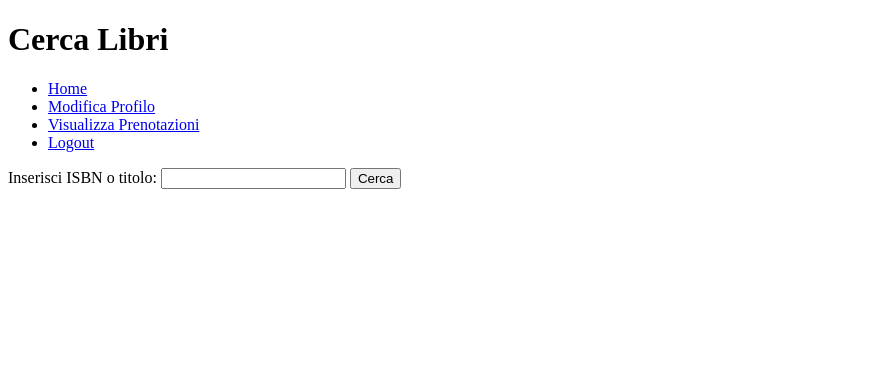
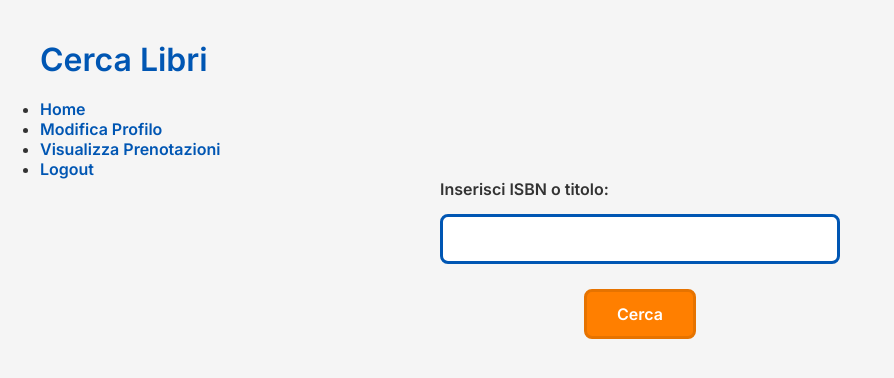
Before and after one commit to jaczao/library-management-system, a PHP site: page /cerca_libri.php in a window 1280 px wide. Shown: the top 378 px of the page, without its empty margins (0-894 px from the left). Run offline with PHP 8.4, Linux system fonts and the light colour scheme; the visitor is signed in with stand-in values (Sample User, id 1); some libraries are stand-ins or nearby versions.

Commit message:
big fix: introdotto un css accettabile con colori, design non nullo ecc

```diff
--- a/cerca_libri.php
+++ b/cerca_libri.php
@@ -33,11 +33,7 @@ if (isset($_GET['search'])) {
 <head>
     <meta charset="UTF-8">
     <title>Cerca Libri - BiblioStudio</title>
-    <style>
-        table { border-collapse: collapse; width: 100%; }
-        table, th, td { border: 1px solid #ccc; padding: 8px; }
-        th { background-color: #f4f4f4; }
-    </style>
+    <link rel="stylesheet" href="css/style.css">
 </head>
 <body>
     <h1>Cerca Libri</h1>
--- a/css/style.css
+++ b/css/style.css
@@ -1,67 +1,183 @@
-/* css/style.css */
+/* Importa un font moderno */
+@import url('https://fonts.googleapis.com/css2?family=Inter:wght@300;400;600&display=swap');
+
+* {
+    margin: 0;
+    padding: 0;
+    box-sizing: border-box;
+    font-family: 'Inter', sans-serif;
+}
 
 body {
-    font-family: Arial, sans-serif;
-    background-color: #f2f2f2;
-    margin: 0;
-    padding: 20px;
+    background-color: #f5f5f5;
+    color: #333;
+    padding: 40px; /* Aggiunto spazio intorno ai lati */
 }
 
-h2 {
-    color: #333;
+/* Contenitore principale */
+.container {
+    width: 80%;
+    max-width: 600px;
+    margin: 50px auto;
+    background: white;
+    padding: 40px;  /* Aumentato padding per più spazio interno */
+    border-radius: 12px;
+    box-shadow: 0px 4px 10px rgba(0, 0, 0, 0.15);
+    border: 3px solid #0056b3;
+    text-align: center;
 }
 
-form {
-    background: #fff;
-    padding: 15px;
-    border-radius: 5px;
-    box-shadow: 0 0 5px rgba(0,0,0,0.1);
-    max-width: 500px;
+/* Titoli */
+h1, h2, h3 {
+    color: #0056b3;
     margin-bottom: 20px;
+    font-weight: 700;
 }
 
-label {
-    font-weight: bold;
+/* Form */
+form {
+    display: flex;
+    flex-direction: column;
+    align-items: center;
+    gap: 15px;
 }
 
-input[type="text"],
-input[type="password"],
-textarea,
-select {
+/* Etichette */
+label {
+    font-weight: 600;
+    color: #333;
     width: 100%;
-    padding: 8px;
-    margin: 5px 0 15px 0;
-    border: 1px solid #ccc;
-    border-radius: 4px;
+    max-width: 400px;
+    text-align: left;
 }
 
-input[type="submit"] {
-    background-color: #4CAF50;
-    color: white;
-    padding: 10px 15px;
-    border: none;
-    border-radius: 4px;
-    cursor: pointer;
+/* Input e Select */
+input, select {
+    width: 100%;
+    max-width: 400px;
+    padding: 12px;
+    border: 3px solid #0056b3;
+    border-radius: 8px;
+    font-size: 16px;
+    transition: all 0.3s ease-in-out;
+    text-align: center;
 }
 
-input[type="submit"]:hover {
-    background-color: #45a049;
+input:focus, select:focus {
+    border-color: #ff7f00;
+    outline: none;
+    box-shadow: 0px 0px 5px rgba(255, 127, 0, 0.5);
 }
 
-ul {
-    list-style-type: none;
-    padding: 0;
+/* Pulsanti */
+button {
+    background: #ff7f00;
+    color: white;
+    font-size: 16px;
+    font-weight: 600;
+    border: 3px solid #e67300;
+    padding: 12px 30px;
+    border-radius: 8px;
+    cursor: pointer;
+    transition: all 0.3s ease-in-out;
+    text-align: center;
+    max-width: 200px;
+    margin-top: 10px; /* Spazio tra pulsante e altri elementi */
 }
 
-ul li {
-    margin: 5px 0;
+button:hover {
+    background: #e67300;
+    border-color: #cc5c00;
 }
 
+/* Link */
 a {
+    color: #0056b3;
     text-decoration: none;
-    color: #007BFF;
+    font-weight: 600;
+    margin-top: 10px; /* Più spazio sopra */
 }
 
 a:hover {
     text-decoration: underline;
 }
+
+/* Messaggi di errore e successo */
+.alert {
+    padding: 12px;
+    margin: 20px 0; /* Aggiunto più spazio sopra e sotto */
+    border-radius: 8px;
+    font-weight: 600;
+    text-align: center;
+    border: 3px solid;
+}
+
+.alert.success {
+    background: #28a745;
+    color: white;
+    border-color: #1e7e34;
+}
+
+.alert.error {
+    background: #dc3545;
+    color: white;
+    border-color: #b21f2d;
+}
+
+/* Tabella per Visualizza Prenotazioni */
+table {
+    width: 100%;
+    border-collapse: collapse;
+    margin-top: 30px; /* Più spazio sopra */
+    border: 3px solid #0056b3;
+}
+
+th, td {
+    padding: 15px; /* Maggiore spazio interno */
+    text-align: left;
+    border-bottom: 3px solid #ddd;
+}
+
+th {
+    background: #0056b3;
+    color: white;
+}
+
+/* Home Lettore e Home Bibliotecario */
+.home-buttons {
+    display: flex;
+    flex-direction: column;
+    align-items: center;
+    gap: 20px;
+    margin-top: 30px;
+}
+
+/* Pagina dettaglio libro */
+.book-info {
+    padding: 25px;
+    background: white;
+    border-radius: 12px;
+    box-shadow: 0px 4px 10px rgba(0, 0, 0, 0.1);
+    border: 3px solid #ff7f00;
+    margin-top: 30px; /* Più spazio sopra */
+}
+
+/* Dropdown sede */
+.sede-select {
+    margin-top: 20px; /* Più spazio sopra */
+    width: 100%;
+    max-width: 400px;
+    text-align: center;
+}
+
+/* Responsive */
+@media (max-width: 600px) {
+    body {
+        padding: 20px; /* Meno spazio sui lati per schermi piccoli */
+    }
+
+    .container {
+        width: 95%;
+        padding: 30px;
+    }
+}
--- a/forgot_password.php
+++ b/forgot_password.php
@@ -7,6 +7,7 @@ $role = isset($_GET['role']) ? $_GET['role'] : '';
 <head>
     <meta charset="UTF-8">
     <title>Password Dimenticata - BiblioStudio</title>
+    <link rel="stylesheet" href="css/style.css">
 </head>
 <body>
     <h1>Password Dimenticata</h1>
--- a/home_bibliotecario.php
+++ b/home_bibliotecario.php
@@ -11,6 +11,7 @@ if (!isset($_SESSION['user']) || $_SESSION['role'] !== 'bibliotecario') {
 <head>
     <meta charset="UTF-8">
     <title>Home Bibliotecario - BiblioStudio</title>
+    <link rel="stylesheet" href="css/style.css">
 </head>
 <body>
     <h1>Benvenuto, <?php echo htmlspecialchars($_SESSION['user']['nome']); ?></h1>
--- a/home_lettore.php
+++ b/home_lettore.php
@@ -14,6 +14,7 @@ $nome = htmlspecialchars($_SESSION['user']['nome']);
 <head>
     <meta charset="UTF-8">
     <title>Home Lettore - BiblioStudio</title>
+    <link rel="stylesheet" href="css/style.css">
 </head>
 <body>
     <h1>Benvenuto, <?php echo $nome; ?>!</h1>
--- a/index.php
+++ b/index.php
@@ -4,6 +4,7 @@
 <head>
     <meta charset="UTF-8">
     <title>BiblioStudio - Seleziona il tuo ruolo</title>
+    <link rel="stylesheet" href="css/style.css">
 </head>
 <body>
     <h1>BiblioStudio</h1>
--- a/login.php
+++ b/login.php
@@ -57,6 +57,7 @@ if ($_SERVER['REQUEST_METHOD'] === 'POST') {
 <head>
     <meta charset="UTF-8">
     <title>Login - BiblioStudio</title>
+    <link rel="stylesheet" href="css/style.css">
 </head>
 <body>
     <h1>Login - <?php echo ucfirst(htmlspecialchars($role)); ?></h1>
--- a/modifica_profilo.php
+++ b/modifica_profilo.php
@@ -124,6 +124,7 @@ if ($_SERVER['REQUEST_METHOD'] === 'POST') {
 <head>
     <meta charset="UTF-8">
     <title>Modifica Profilo - BiblioStudio</title>
+    <link rel="stylesheet" href="css/style.css">
 </head>
 <body>
     <h1>Modifica Profilo</h1>
```
Also changed, not shown: dettaglio_libro.php (+1 -6 lines), visualizza_prenotazioni.php (+1 -13 lines).
